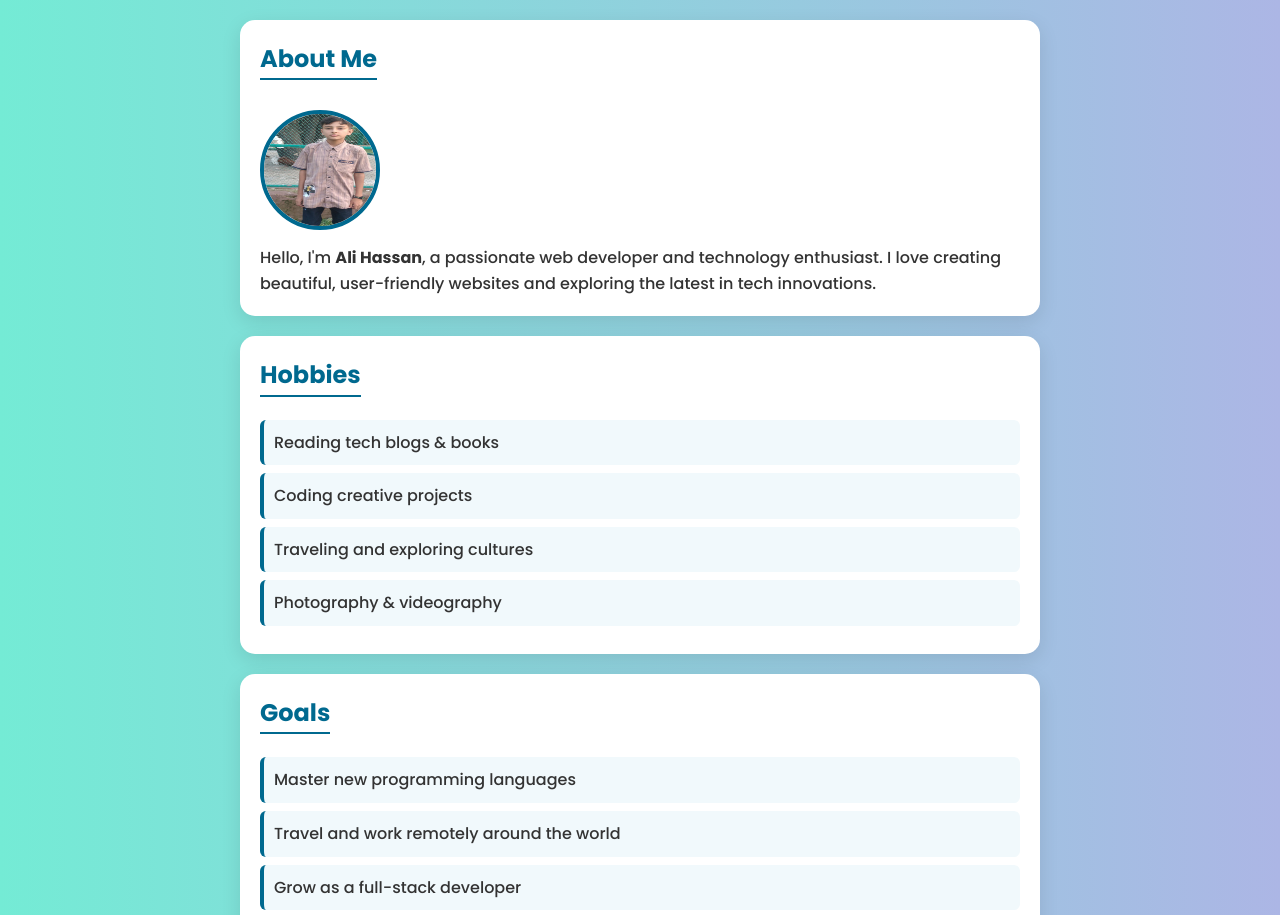
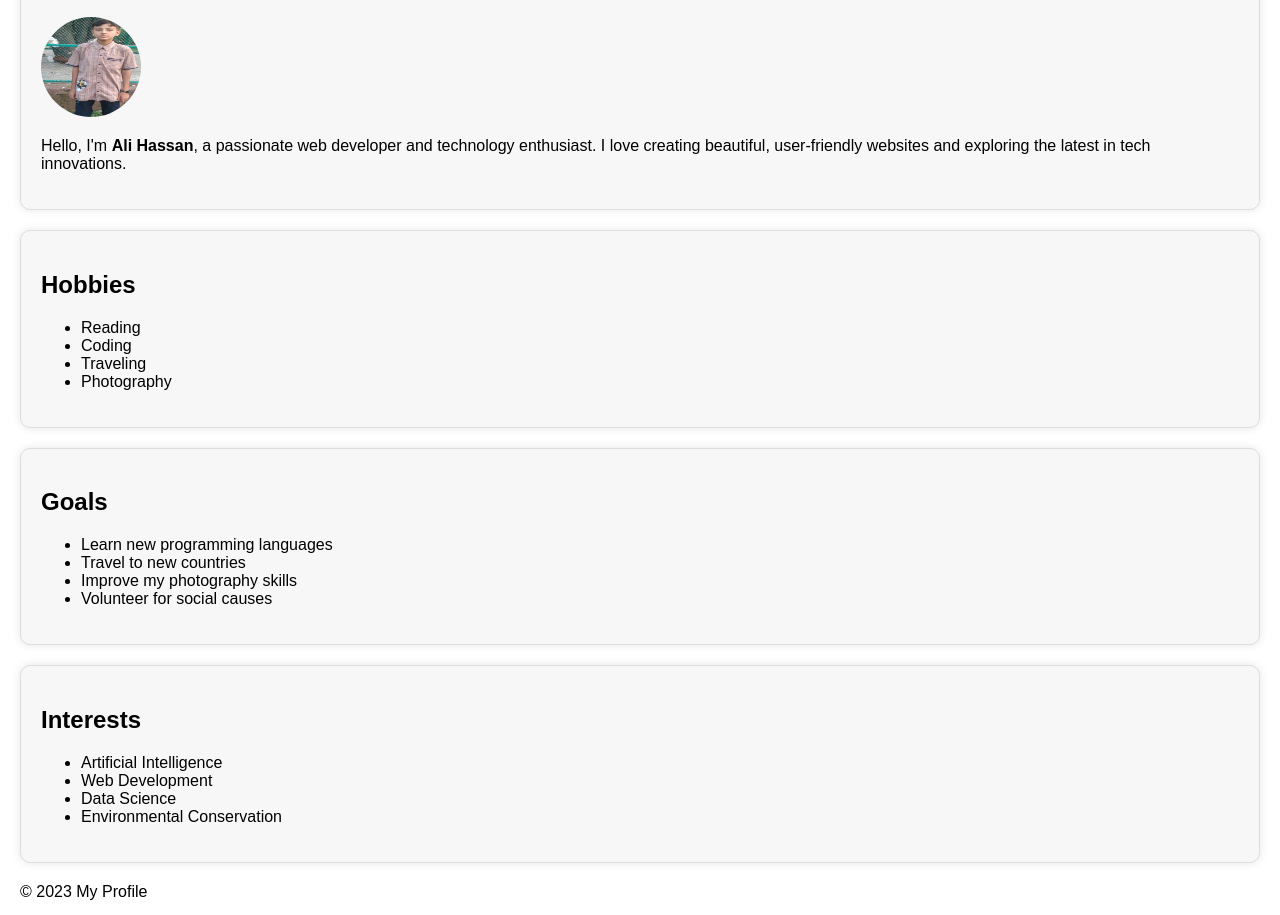
Before and after one commit to sheryali12/Alihassan, a plain HTML site: page Ali Hassan/index.html in a window 1280 px wide. Shown: the part 152-1067 px from the top of the page. Drawn offline with Linux system fonts and the light colour scheme.

Commit message:
Update index.html

```diff
--- a/Ali Hassan/index.html
+++ b/Ali Hassan/index.html
@@ -1,149 +1,81 @@
 <!DOCTYPE html>
-<html lang="en">
+<html>
   <head>
-  <meta charset="UTF-8" />
-  <meta name="viewport" content="width=device-width, initial-scale=1.0"/>
-  <title>Ali Hassan - My Profile</title>
+    <title>My Profile</title>
     <style>
-    /* Google Font */
-    @import url('https://fonts.googleapis.com/css2?family=Poppins:wght@300;500;700&display=swap');
-
-    * {
-      margin: 0;
-      padding: 0;
-      box-sizing: border-box;
+      body {
+        font-family: Arial, sans-serif;
+        margin: 20px;
       }
 
-    body {
-      font-family: 'Poppins', sans-serif;
-      background: linear-gradient(to right, #74ebd5, #ACB6E5);
-      color: #333;
-      line-height: 1.6;
-      padding: 20px;
-    }
-
-    header {
-      text-align: center;
-      padding: 30px 0;
-    }
-
-    header h1 {
-      font-size: 2.8rem;
-      color: #fff;
-      text-shadow: 2px 2px 8px rgba(0,0,0,0.2);
+      h1 {
+        color: #00698f;
       }
 
       section {
-      background: #fff;
+        background-color: #f7f7f7;
         padding: 20px;
-      margin: 20px auto;
-      max-width: 800px;
-      border-radius: 15px;
-      box-shadow: 0 6px 20px rgba(0,0,0,0.1);
-      animation: fadeIn 1s ease-in-out;
-    }
-
-    section h2 {
-      color: #00698f;
-      border-bottom: 2px solid #00698f;
-      display: inline-block;
-      margin-bottom: 15px;
+        margin-bottom: 20px;
+        border: 1px solid #ddd;
+        border-radius: 10px;
+        box-shadow: 0 0 10px rgba(0, 0, 0, 0.1);
       }
 
       img {
-      width: 120px;
-      height: 120px;
+        width: 100px;
+        height: 100px;
         border-radius: 50%;
-      border: 4px solid #00698f;
-      display: block;
-      margin: 15px 0;
-    }
-
-    ul {
-      list-style: none;
-      padding-left: 0;
-    }
-
-    ul li {
-      background: #f1f9fc;
-      margin: 8px 0;
-      padding: 10px;
-      border-left: 4px solid #00698f;
-      border-radius: 6px;
-    }
-
-    footer {
-      text-align: center;
-      color: #fff;
-      margin-top: 30px;
-      font-size: 0.9rem;
-    }
-
-    @keyframes fadeIn {
-      from { opacity: 0; transform: translateY(10px); }
-      to { opacity: 1; transform: translateY(0); }
-    }
-
-    /* Button style for future enhancement */
-    .btn {
-      display: inline-block;
-      padding: 10px 20px;
-      margin-top: 10px;
-      color: #fff;
-      background: #00698f;
-      text-decoration: none;
-      border-radius: 30px;
-      transition: background 0.3s ease;
-    }
-
-    .btn:hover {
-      background: #004f69;
       }
     </style>
   </head>
+
   <body>
     <header>
-    <h1>Ali Hassan's Profile</h1>
+      <h1>My Profile</h1>
     </header>
 
     <section id="about">
       <h2>About Me</h2>
-    <img src="Ali Hassan.jpg" alt="Ali Hassan">
-    <p>Hello, I'm <strong>Ali Hassan</strong>, a passionate web developer and technology enthusiast. I love creating beautiful, user-friendly websites and exploring the latest in tech innovations.</p>
+      <img src="Ali Hassan.jpg" alt="Profile Picture" />
+      <p>
+        Hello, I'm <strong>Ali Hassan</strong>, a passionate web developer and
+        technology enthusiast. I love creating beautiful, user-friendly websites
+        and exploring the latest in tech innovations.
+      </p>
     </section>
 
     <section id="hobbies">
       <h2>Hobbies</h2>
       <ul>
-      <li>Reading tech blogs & books</li>
-      <li>Coding creative projects</li>
-      <li>Traveling and exploring cultures</li>
-      <li>Photography & videography</li>
+        <li>Reading</li>
+        <li>Coding</li>
+        <li>Traveling</li>
+        <li>Photography</li>
       </ul>
     </section>
 
     <section id="goals">
       <h2>Goals</h2>
       <ul>
-      <li>Master new programming languages</li>
-      <li>Travel and work remotely around the world</li>
-      <li>Grow as a full-stack developer</li>
-      <li>Contribute to open-source communities</li>
+        <li>Learn new programming languages</li>
+        <li>Travel to new countries</li>
+        <li>Improve my photography skills</li>
+        <li>Volunteer for social causes</li>
       </ul>
     </section>
 
     <section id="interests">
       <h2>Interests</h2>
       <ul>
-      <li>Artificial Intelligence & Machine Learning</li>
-      <li>Web Development (Frontend & Backend)</li>
-      <li>Data Science & Cloud Computing</li>
-      <li>Environmental Conservation Initiatives</li>
+        <li>Artificial Intelligence</li>
+        <li>Web Development</li>
+        <li>Data Science</li>
+        <li>Environmental Conservation</li>
       </ul>
     </section>
 
     <footer>
-    <p>&copy; 2025 Ali Hassan | All Rights Reserved</p>
+      <p>&copy; 2023 My Profile</p>
     </footer>
   </body>
 </html>
```
Lines whose indentation alone changed are shown as unchanged.
